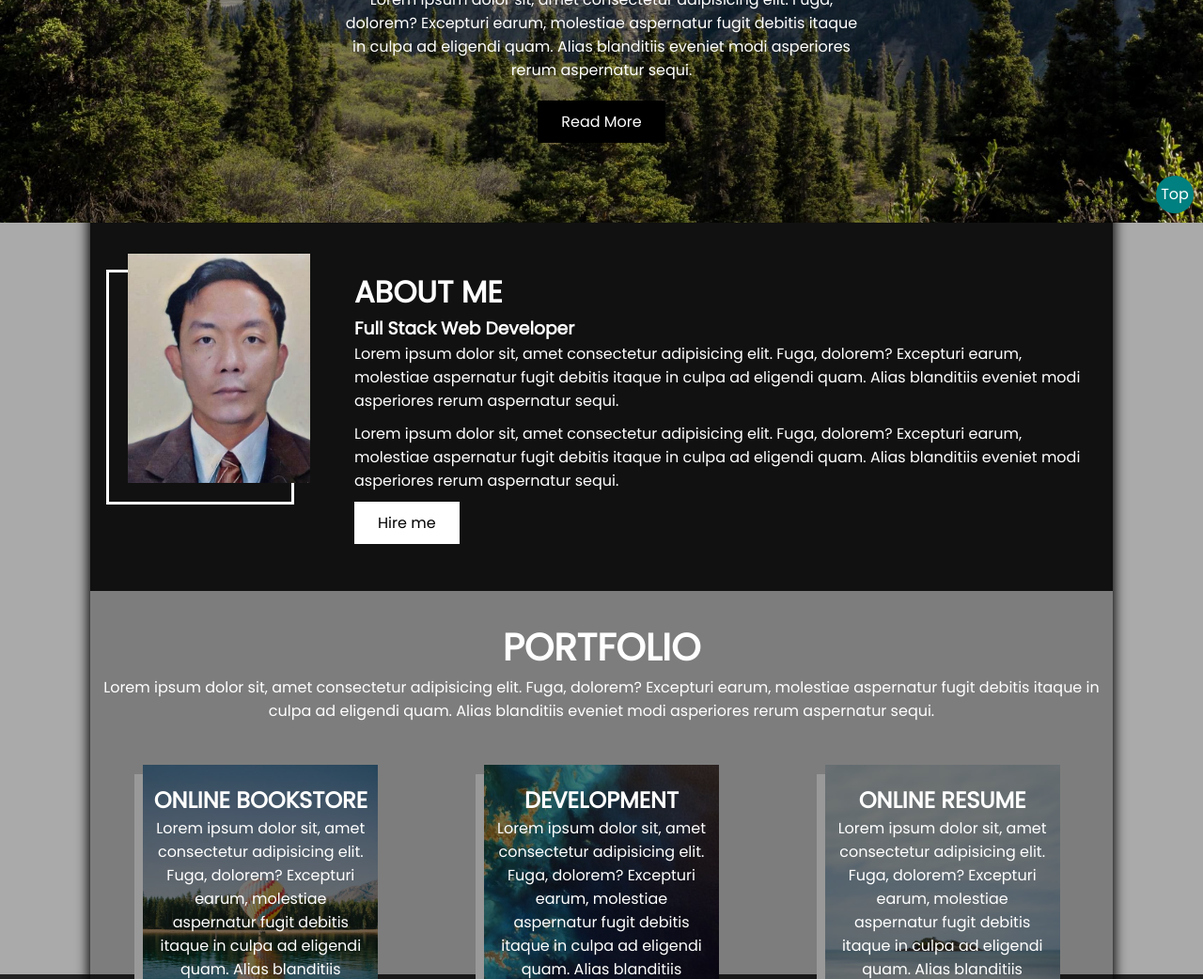
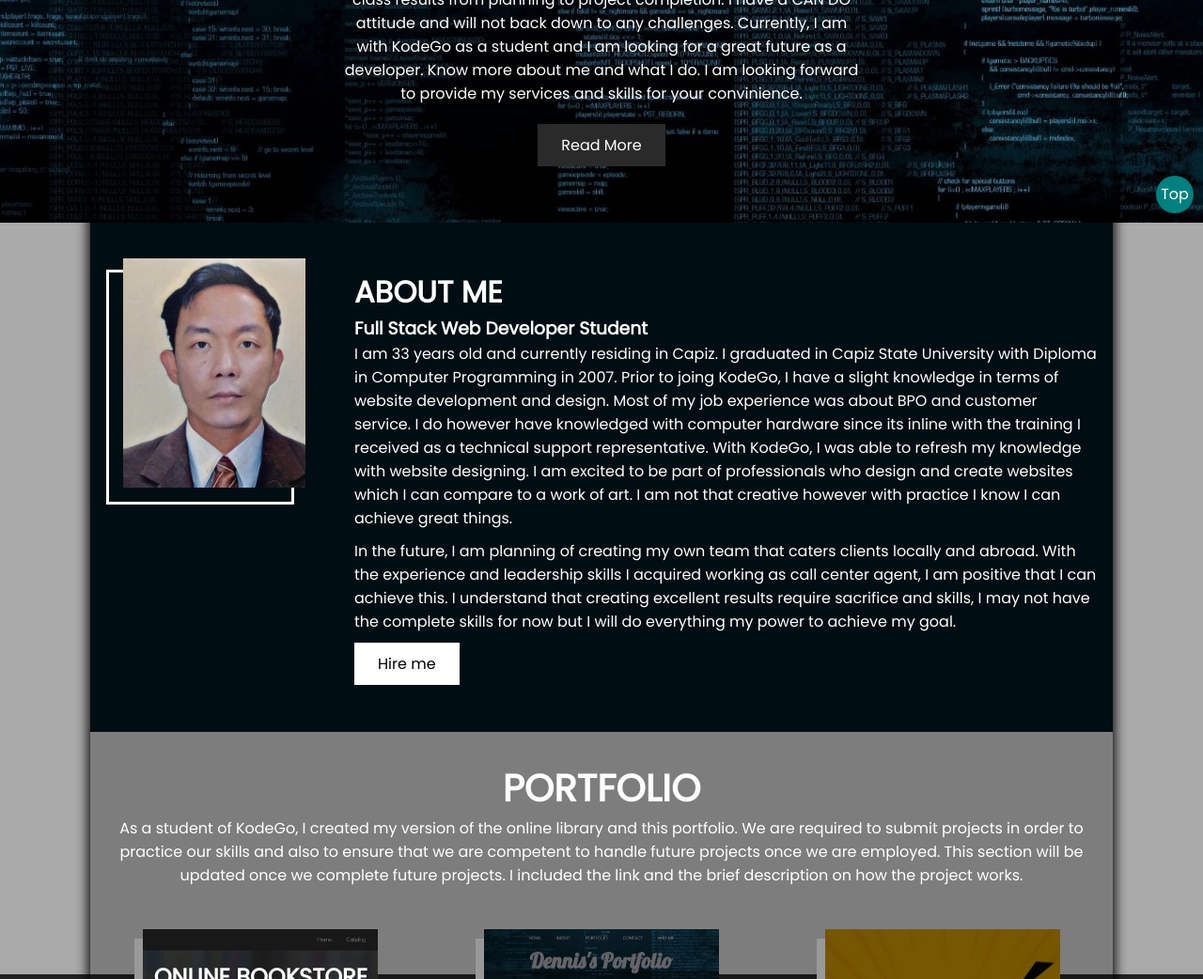
Before and after one commit to DennisPelausa/Online-Portfolio, a plain HTML site: page index.html in a window 1280 px wide. Shown: the part 563-1605 px from the top of the page at 94% size. Drawn offline with Linux system fonts and the light colour scheme.

Commit message:
completed

```diff
--- a/css/style.css
+++ b/css/style.css
@@ -9,7 +9,7 @@
 .bg1 {
     width: 100%;
     min-height: 800px;
-    background: url('/image/hero.jpg') no-repeat center;
+    background: url('hero.jpg') no-repeat center;
     background-size: cover;
 }
 
@@ -29,6 +29,7 @@
     position: fixed;
     top: 50%;
     left: 3px;
+    margin-left: 5px;
     transform: translate(-50%);
     z-index: 99;
 }
@@ -86,7 +87,8 @@ header ul li a {
 }
 
 ul li a:hover, active {
-    background: crimson;
+    background: white;
+    color: #000D12;
 }
 
 header .logo {
@@ -97,7 +99,8 @@ header .logo {
 
 header .logo h1 {
     font-family: 'Lobster', cursive;
-    color: crimson;
+    color: rgba(241, 224, 227, 0.911);
+    text-shadow: 1px 2px 2px #1C6EA4;
 }
 
 label {
@@ -158,7 +161,7 @@ section {
     color: white;
     text-decoration: none;
     display: inline-block;
-    background: black;
+    background: rgb(43, 42, 42);
     padding: 10px 25px;
     margin-top: 20px;
 }
@@ -166,7 +169,7 @@ section {
 /* ------ABOUT Stylinh------- */
 #about {
     width: 100%;
-    background: #111;
+    background: #000D12;
     padding: 50px 0;
     display: flex;
     justify-content: space-around;
@@ -188,7 +191,7 @@ section {
     display: block;
     object-fit: cover;
     position: absolute;
-    transform: translateX(20px) translateY(-20px);
+    transform: translateX(15px) translateY(-15px);
 }
 
 #about .about-infor {
@@ -257,11 +260,13 @@ section {
     height: 100%;
     display: block;
     object-fit: cover;
-    transition: 5s linear;
+    transition-property: 5s linear;
 }
 
 .box-thumb:hover img {
-    transform: scale (1.5);
+  -ms-transform: scale(1.5); /* IE 9 */
+  -webkit-transform: scale(1.5); /* Safari 3-8 */
+  transform: scale(1.5);
 }
 
 .box-thumb .box-text {
@@ -278,6 +283,11 @@ section {
     color: white;
     text-align: center;
     padding: 10px;
+}
+
+.box-thumb .box-text a {
+    text-decoration: none;
+    color: white;
 }
 
 .box-text h2 {
--- a/index.html
+++ b/index.html
@@ -15,10 +15,10 @@
 <div class="bg3"></div>
 <!-- side buttons for social, testing only remove if not responsive -->
 <div class="social">
-    <a href="#" class="fa fa-facebook"></a>
-    <a href="#" class="fa fa-twitter"></a>
-    <a href="#" class="fa fa-instagram"></a>
-    <a href="#" class="fa fa-linkedin"></a>
+    <a href="https://www.facebook.com/pelausa" class="fa fa-facebook"></a>
+    <a href="https://twitter.com/hecktivist" class="fa fa-twitter"></a>
+    <a href="#home" class="fa fa-instagram"></a>
+    <a href="https://www.linkedin.com/in/dennis-pelausa-b4a990158/" class="fa fa-linkedin"></a>
 </div>
 <div class="container">
 <!-- HEADER START -->
@@ -29,7 +29,7 @@
             <li><a href="#about">ABOUT</a></li>
             <li><a href="#services">Portfolio</a></li>
             <li><a href="#contact">CONTACT</a></li>
-            <li><a href="#">HIRE ME</a></li>
+            <li><a href="#about">HIRE ME</a></li>
             <label for="chk1">
                 <i class="fa fa-times"></i>
             </label>
@@ -47,11 +47,13 @@
             <div class="home-text">
                 <h3>Welcome</h3>
                 <h2>I am a Full Stack Web Developer Student of KodeGo</h2>
-                <p>Lorem ipsum dolor sit, amet consectetur adipisicing elit. Fuga, dolorem? Excepturi
-                    earum, molestiae aspernatur fugit debitis itaque in culpa ad
-                    eligendi quam. Alias blanditiis eveniet modi asperiores rerum aspernatur sequi.
+                <p>As an aspring website developer, my goal is to provide top of the class results from planning to project completion.
+                I have a CAN DO attitude and will not back down to any challenges. Currently, I am with KodeGo as a student and
+                I am looking for a great future as a developer. Know more about me and what I do. I am looking forward to provide
+                my services and skills for your convinience.
+
                 </p>
-                <a href="#">Read More</a>
+                <a href="#about">Read More</a>
             </div>
         </div>
         <div id="about">
@@ -60,14 +62,16 @@
             </div>
             <div class="about-infor">
                 <h2>About me</h2>
-                <h3>Full Stack Web Developer</h3>
-                <p>Lorem ipsum dolor sit, amet consectetur adipisicing elit. Fuga, dolorem? Excepturi
-                    earum, molestiae aspernatur fugit debitis itaque in culpa ad
-                    eligendi quam. Alias blanditiis eveniet modi asperiores rerum aspernatur sequi.
+                <h3>Full Stack Web Developer Student</h3>
+                <p>I am 33 years old and currently residing in Capiz. I graduated in Capiz State University with Diploma in Computer Programming in 2007. Prior to
+                    joing KodeGo, I have a slight knowledge in terms of website development and design. Most of my job experience was about BPO and customer service.
+                    I do however have knowledged with computer hardware since its inline with the training I received as a technical support representative. With KodeGo, I was able
+                    to refresh my knowledge with website designing. I am excited to be part of professionals who design and create websites which I can compare to a
+                    work of art. I am not that creative however with practice I know I can achieve great things.
                 </p>
-                <p>Lorem ipsum dolor sit, amet consectetur adipisicing elit. Fuga, dolorem? Excepturi
-                    earum, molestiae aspernatur fugit debitis itaque in culpa ad
-                    eligendi quam. Alias blanditiis eveniet modi asperiores rerum aspernatur sequi.
+                <p>In the future, I am planning of creating my own team that caters clients locally and abroad. With the experience and
+                    leadership skills I acquired working as call center agent, I am positive that I can achieve this. I understand that creating excellent results
+                    require sacrifice and skills, I may not have the complete skills for now but I will do everything my power to achieve my goal.
                 </p>
                 <a href="#">Hire me</a>
             </div>
@@ -75,39 +79,36 @@
             <div id="services">
                 <div class="services-text">
                     <h2>Portfolio</h2>
-                    <p>Lorem ipsum dolor sit, amet consectetur adipisicing elit. Fuga, dolorem? Excepturi
-                        earum, molestiae aspernatur fugit debitis itaque in culpa ad
-                        eligendi quam. Alias blanditiis eveniet modi asperiores rerum aspernatur sequi.
+                    <p>As a student of KodeGo, I created my version of the online library and this portfolio. We are required to submit projects in order
+                        to practice our skills and also to ensure that we are competent to handle future projects once we are employed. This section will be
+                        updated once we complete future projects. I included the link and the brief description on how the project works.
                     </p>
                 </div>
                 <div class="services-box">
                     <div class="box-thumb">
-                        <img src="image/balloon.jpg" alt="">
+                        <img src="image/onlinelibrary.jpg" alt="onlinelibrary">
                         <div class="box-text">
-                                <h2>Online Bookstore</h2>
-                                <p>Lorem ipsum dolor sit, amet consectetur adipisicing elit. Fuga, dolorem? Excepturi
-                                    earum, molestiae aspernatur fugit debitis itaque in culpa ad
-                                    eligendi quam. Alias blanditiis eveniet modi asperiores rerum aspernatur sequi.
+                                <h2><a href="https://dennispelausa.github.io/Online-Library/">Online Bookstore</a></h2>
+                                <p>This is my personal version of Amazon bookstore. It has a pseudo log in and a checkout page. This is my first project with
+                                    the help of our instructor. In the future I will use this as a template for future projects.
                                 </p>
                         </div>
                     </div>
                     <div class="box-thumb">
-                        <img src="image/coast.jpg" alt="">
+                        <img src="image/portfolio-win.jpg" alt="">
                         <div class="box-text">
-                                <h2>Development</h2>
-                                <p>Lorem ipsum dolor sit, amet consectetur adipisicing elit. Fuga, dolorem? Excepturi
-                                    earum, molestiae aspernatur fugit debitis itaque in culpa ad
-                                    eligendi quam. Alias blanditiis eveniet modi asperiores rerum aspernatur sequi.
+                                <h2>Online Portfolio</h2>
+                                <p>This page was created using CSS and will be integrated to bootstrap in the future. The purpose of
+                                    the page is for me to display sample projects to prospect clients.
                                 </p>
                         </div>
                     </div>
                     <div class="box-thumb">
-                        <img src="image/island.jpg" alt="">
+                        <img src="image/staytuned.jpg" alt="">
                         <div class="box-text">
                                 <h2>Online Resume </h2>
-                                <p>Lorem ipsum dolor sit, amet consectetur adipisicing elit. Fuga, dolorem? Excepturi
-                                    earum, molestiae aspernatur fugit debitis itaque in culpa ad
-                                    eligendi quam. Alias blanditiis eveniet modi asperiores rerum aspernatur sequi.
+                                <p>This page is not yet completed. Same with online portfolio, the purpose of the page
+                                    is for future clients. The page will include additional information of my work and expirience.
                                 </p>
                         </div>
                     </div>
@@ -115,10 +116,9 @@
     </section>
     <footer id="contact">
         <div class="foot-content">
-            <h2>Contact Us</h2>
-            <p>Lorem ipsum dolor sit, amet consectetur adipisicing elit. Fuga, dolorem? Excepturi
-                earum, molestiae aspernatur fugit debitis itaque in culpa ad
-                eligendi quam. Alias blanditiis eveniet modi asperiores rerum aspernatur sequi.
+            <h2>Message me</h2>
+            <p>I do appreciate feedback from you and it means so much to me. Send me a message using this form for work improvement
+                or if you have comments concerning my work.
             </p>
             <form>
                 <input type="text" name="fullname" id="name" required placeholder="Full Name">
```
Also changed, not shown: Sched.txt (deleted), css/hero.jpg (added), image/balloon.jpg (deleted), image/coast.jpg (deleted), image/hero.jpg (deleted), image/island.jpg (deleted), image/mountain.jpg (deleted), image/onlinelibrary.jpg (added), image/portfolio-win.jpg (added), image/staytuned.jpg (added).
